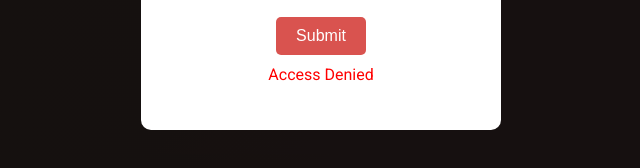
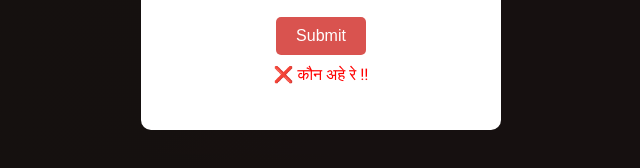
Before and after one commit to ashish07272/sales-report, a plain HTML site: page index.html in a window 1280 px wide. Both pictures are taken after typing "Sample123" into the empty fields and a click on the button "Submit". Shown: the part 406-574 px from the top of the page, 319-959 px from the left. Drawn offline with Linux system fonts and the light colour scheme.

Commit message:
index.html

```diff
--- a/index.html
+++ b/index.html
@@ -1,6 +1,5 @@
 <!DOCTYPE html>
 <html lang="en">
-
 <head>
   <meta charset="UTF-8">
   <title>SIM Sale Report + गणेश जी मोबाइल योग</title>
@@ -14,7 +13,6 @@
       padding: 20px;
       margin: 0;
     }
-
     .container {
       max-width: 1200px;
       margin: 20px auto;
@@ -23,15 +21,11 @@
       border-radius: 10px;
       box-shadow: 0 5px 25px rgba(0, 0, 0, 0.1);
     }
-
-        h2,
-        h3 {
+    h2, h3 {
       text-align: center;
       color: #d9534f;
     }
-
-        input[type="file"],
-        input[type="number"] {
+    input[type="file"], input[type="number"] {
       display: block;
       margin: 10px auto;
       padding: 10px;
@@ -41,7 +35,6 @@
       font-size: 16px;
       text-align: center;
     }
-
     button {
       display: block;
       margin: 10px auto;
@@ -53,36 +46,29 @@
       font-size: 16px;
       cursor: pointer;
     }
-
     table {
       width: 100%;
       border-collapse: collapse;
       margin-top: 20px;
     }
-
-        th,
-        td {
+    th, td {
       border: 1px solid #ccc;
       padding: 10px;
       text-align: center;
     }
-
     th {
       background-color: #3498db;
       color: white;
     }
-
     tr.retailer-row {
       background-color: #dff9fb;
       font-weight: bold;
     }
-
     .date-heading {
       background-color: #ffeaa7;
       font-weight: bold;
       font-size: 16px;
     }
-
     #result {
       text-align: center;
       margin-top: 20px;
@@ -91,7 +77,6 @@
     }
   </style>
 </head>
-
 <body>
   <div class="container">
     <h2>SIM Sale Report (Type-wise Count)</h2>
@@ -113,7 +98,6 @@
     // Raw data for SIM sale
     let rawData = [];
 
-        // Add event listener to upload input
     function initSimSaleUpload() {
       const uploadInput = document.getElementById('upload');
       if (!uploadInput) return;
@@ -282,7 +266,7 @@
           <input type="password" id="passInput" placeholder="••••••"
               style="padding:10px;width:100%;margin:10px 0;font-size:16px;border:1px solid #ccc;border-radius:5px;text-align:center;" />
           <button id="submitPass" style="padding:10px 20px;background:#d9534f;color:white;border:none;border-radius:5px;cursor:pointer;">Submit</button>
-                    <p id="errorMsg" style="color:red;margin-top:10px;display:none;">Access Denied</p>
+          <p id="errorMsg" style="color:red;margin-top:10px;display:none;"></p>
         </div>
       `;
       document.body.appendChild(overlay);
@@ -293,11 +277,12 @@
           document.body.innerHTML = pageContent;
           initSimSaleUpload();
         } else {
-                    document.getElementById("errorMsg").style.display = "block";
+          const msg = document.getElementById("errorMsg");
+          msg.innerText = "❌ कौन अहे रे !!";
+          msg.style.display = "block";
         }
       });
     });
   </script>
 </body>
-
 </html>
```
Lines whose indentation alone changed are shown as unchanged.
